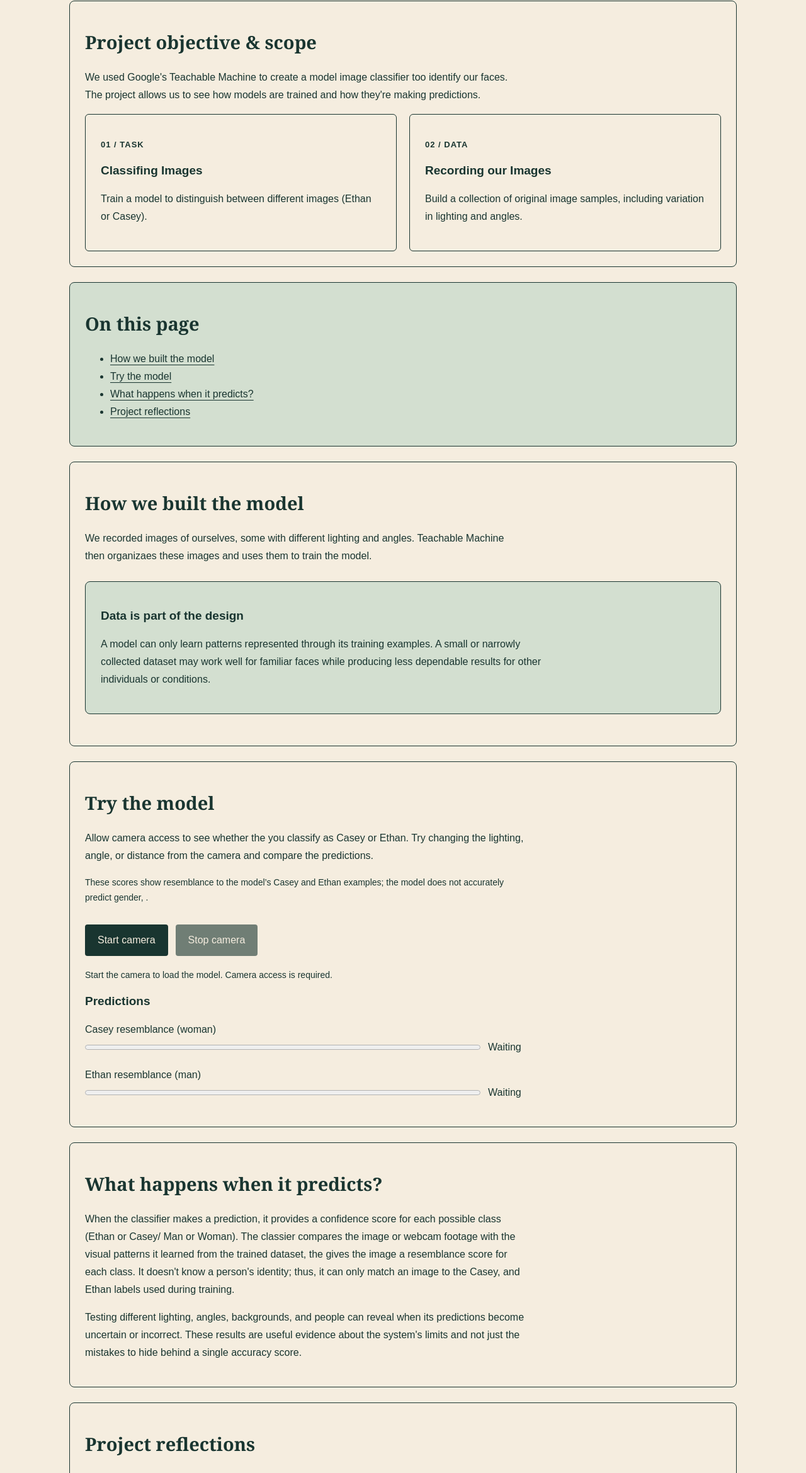
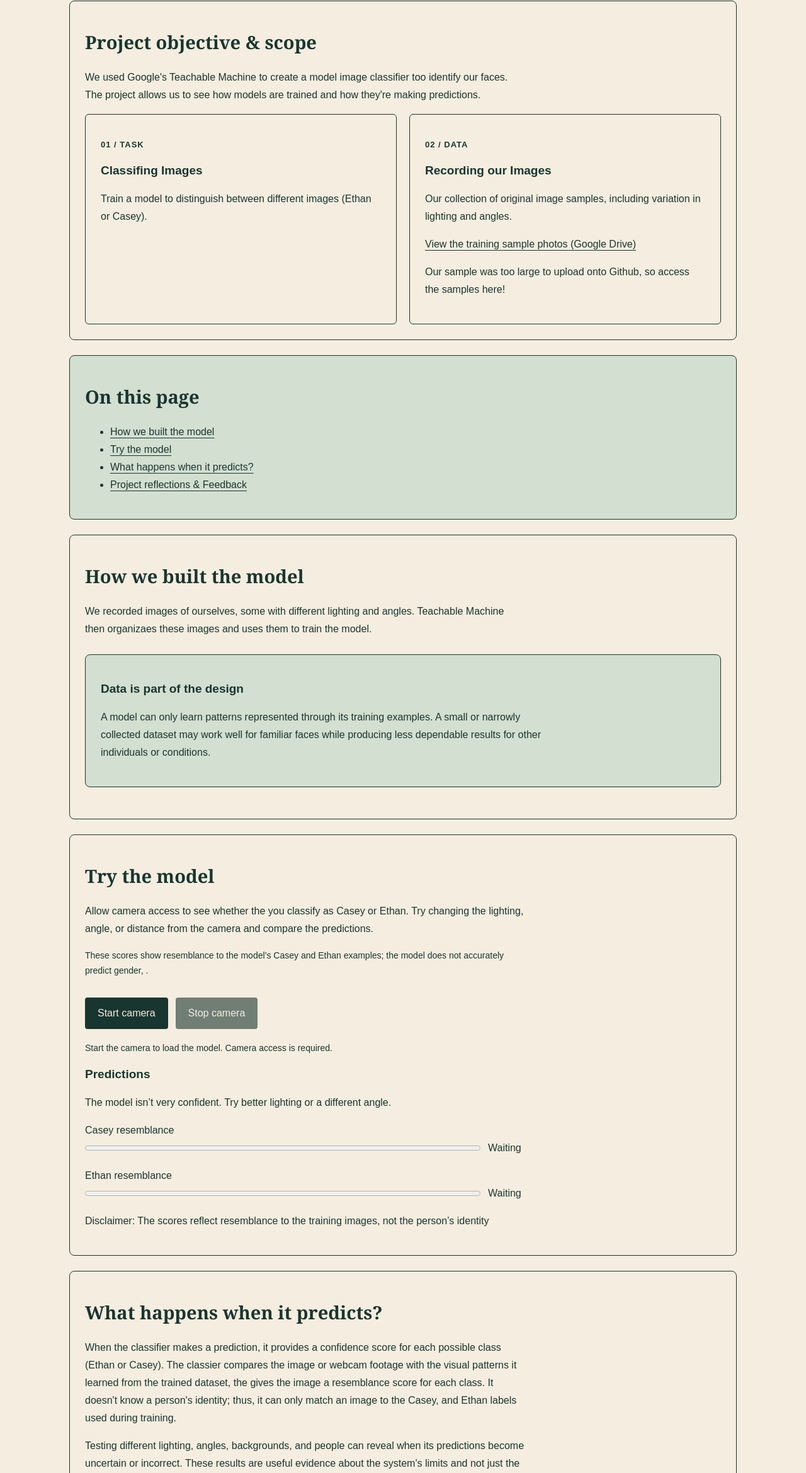
Before and after one commit to emoua3-cloud/LIS500, a plain HTML site: page Machinelearning.html in a window 1280 px wide. Shown: the part 461-2800 px from the top of the page at 63% size. Drawn offline with Linux system fonts and the light colour scheme.

Commit message:
Revise Machine Learning project HTML content
Updated HTML structure and content for the Machine Learning project, including project objectives, reflections, and model interaction details.

```diff
--- a/Machinelearning.html
+++ b/Machinelearning.html
@@ -9,6 +9,14 @@
 <body>
     <a class="skip" href="#main">Skip to main content</a>
 
+    <!-- For our coding, we decided to keep the same structure and layout accoridng to our webpage made earlier in project 2 for simplicity and consistency.
+     We wanted to keep the same header and navigation bar for consistency and accessibility through the webpage alongside the same footer. We really enjoyed
+     the color contrast as it introduces a warm and inviting feeling to the webpage, turning a complex idea into a more approachable concept.
+     Layout wise, we kept it the same since it followed a seciton by section approach which is easier to follow. From there, our concept layout was to have
+     a hero section introducting the project, followed by a section that explained the project objective and scope. From there, we had a little contents section,
+     and the main sections of the project. This includes the process of building the model, trying the model, explaining the algorithm, and our reflections
+     on the project. When talking about topics that introduces new material or a level of complexity through debatable thought, we wanted our webpahe to
+     simple allow visitors to read and clearly understand our project, viewpoints through the project, and the implications of machine learning. -->
     <header>
         <div class="wrap">
             <p class="brand">LIS500 <span>Technology &amp; Equity</span></p>
@@ -41,8 +49,10 @@
                 <article>
                     <p class="number">02 / DATA</p>
                     <h3>Recording our Images</h3>
-                    <p>Build a collection of original image samples, including variation in lighting and angles.</p>
-                </article>
+                    <p>Our collection of original image samples, including variation in lighting and angles.</p>
+                <p> <a href="https://drive.google.com/drive/folders/194GI8KSdnHquYHPwj8jnAFOGESDTWKo_?usp=drive_link" target="_blank" rel="noopener noreferrer">View the training sample photos (Google Drive)</a></p>
+                    <p> Our sample was too large to upload onto Github, so access the samples here!</p>
+            </article>
             </div>
         </section>
 
@@ -52,7 +62,7 @@
                 <li><a href="#process">How we built the model</a></li>
                 <li><a href="#try-model">Try the model</a></li>
                 <li><a href="#algorithm">What happens when it predicts?</a></li>
-                <li><a href="#reflection">Project reflections</a></li>
+                <li><a href="#reflection">Project reflections & Feedback</a></li>
             </ul>
         </aside>
 
@@ -77,20 +87,22 @@
             <div id="webcam-container" aria-label="Live camera preview"></div>
             <div id="prediction-container" aria-label="Model predictions">
                 <h3>Predictions</h3>
+                <p>The model isn’t very confident. Try better lighting or a different angle.</p>
                 <ul class="prediction-list">
                     <li>
-                        <span>Casey resemblance (woman)</span>
+                        <span>Casey resemblance</span>
                         <div class="prediction-confidence">
                             <progress id="casey-probability" max="1" value="0" aria-label="Casey resemblance score">0%</progress>
                             <span id="casey-label">Waiting</span>
                         </div>
                     </li>
                     <li>
-                        <span>Ethan resemblance (man)</span>
+                        <span>Ethan resemblance</span>
                         <div class="prediction-confidence">
                             <progress id="ethan-probability" max="1" value="0" aria-label="Ethan resemblance score">0%</progress>
                             <span id="ethan-label">Waiting</span>
                         </div>
+                        <p>Disclaimer: The scores reflect resemblance to the training images, not the person’s identity</p>
                     </li>
                 </ul>
             </div>
@@ -98,7 +110,7 @@
 
         <section id="algorithm">
             <h2>What happens when it predicts?</h2>
-            <p> When the classifier makes a prediction, it provides a confidence score for each possible class (Ethan or Casey/  Man or Woman). The classier compares the image or webcam footage with the visual patterns it learned from the trained dataset, the gives the image a resemblance score for each class. It doesn't know a person's identity; thus, it can only match an image to the Casey, and Ethan labels used during training.</p>
+            <p> When the classifier makes a prediction, it provides a confidence score for each possible class (Ethan or Casey). The classier compares the image or webcam footage with the visual patterns it learned from the trained dataset, the gives the image a resemblance score for each class. It doesn't know a person's identity; thus, it can only match an image to the Casey, and Ethan labels used during training.</p>
             <p>Testing different lighting, angles, backgrounds, and people can reveal when its predictions become uncertain or incorrect. These results are useful evidence about the system's limits and not just the mistakes to hide behind a single accuracy score.</p>
         </section>
 
@@ -107,16 +119,20 @@
             <p>For our project, we wanted to explore how a machine learning model can be trained to recognize the differences between two individuals using images of them as inspired by Joy Buolamwini. Through this process, we used Google’s Teachable Machine to create an image classifier that can identify whether a picture could identify Ethan or Casey. Thus, our goal was to understand how machines learn from our visual data, and how the quality of the inputted data can affect their predictions.</p>
             <p>At first, we considered creating a facial expression classifier that could try to identify emotions such as happiness, sadness, or a neutral expression. However, we decided to change our direction and focus on two individuals instead. This narrows down the focus and allows the opportunity to examine how a machine learns how to distinguish between people based on the images it receives. Although the project seems simple on the surface, it raises important questions about how facial recognition systems work and whether we should even trust their results.</p>
             <p>Through this project process, we are each contributing roughly 100 photos each of ourselves, giving us a total dataset of approximately 200 images. Through these images, we plan to vary the lighting, camera angles, distance, or facial expressions. This will allow us to examine whether the model can still identify under the many different conditions and not just rely on similar looking photos. </p>
-            <p>One of the most important components of this project was collecting the images that we used to train the model. To train a model, we needed the machine to train from examples to learn from. Thus, we learned that the variety and quality of each image could have a crucial impact on how the model performs. Thus, for our dataset, we collected photographs of ourselves, both group members under different conditions. For example, some images will have brighter lighting, while others will have darker or uneven lighting. We also tried changing the distance between camera and the subject, and using different angles. These little differences are crucial to the process as it highlights how people do not always look the same in every photograph. </p>
+            <p>One of the most important components of this project was collecting the images that we used to train the model. To train a model, we needed the machine to train from examples to learn from. Thus, we learned that the variety and quality of each image could have a crucial impact on how the model performs. Then, for our dataset, we collected photographs of ourselves, both group members under different conditions. For example, some images will have brighter lighting, while others will have darker or uneven lighting. We also tried changing the distance between camera and the subject, and using different angles. These little differences are crucial to the process as it highlights how people do not always look the same in every photograph. </p>
             <p>We knew that if the model was trained under the same conditions, it might learn to recognize those specific conditions rather than the individuals we’re trying to teach it. This could lead to an inaccurate prediction where the model can encounter a photograph that looks different from the training images. This allows us to come to a conclusion that through this process, collection of data is not just about gathering as many samples as we can, but carefully collecting what these samples represent and what the model may encounter when processing its training. </p>
             <p>A huge influence on our project was Joy Buolamwini, and her book Unmasking AI. Her work discussed the problems that could occur when artificial intelligence systems are developed with incomplete or unrepresentative datasets. Joy’s significant research into commercial facial analysis systems found that significant differences in error rates across demographic groups prevails. As darker skin toned women experienced much greater error rates than lighter toned individuals examined by the system. This research connects directly to our project because we are creating a model that uses photographs of human faces to make predictions and resemblances to each label. Even though our classifier is much smaller and only recognizes two people, it depends on the data we provide it. Thus, if the predictions become less reliable as the conditions aren’t met.</p>
             <p>One lesson we’ve taken away from Buolamwini’s work was that artificial intelligence is not automatically objective. People make decisions about what to collect, categories of conditions, and how the model should be trained. These decisions can significantly influence results, and a machine may produce a prediction based on the patterns from its training data. However, something to note is that these predictions are always accurate or fair. We also recognize that our project has limitations that are different from the larger systems discussed from Joy’s Unmasking AI. Our dataset only includes two individuals, so it cannot represent the variety of faces, appearances, and conditions found within the general population. It would also be important to understand that just because the model can distinguish between us, it doesn’t mean that it would be capable of accurately recognizing other people.</p>
             <p>An additional question that we wanted to explore was whether our model was actually learning to recognize us as individuals or whether it was relying on the visual characteristics to make its results. Although we were training the model to distinguish between us (Ethan or Casey), it is possible that the model may identify patterns associated with these characteristics such as skin tone, facial features/ structures, hairstyle, or other visible features. These characteristics may help the model distinguish between our two categories, but they don’t necessarily mean that it will understand individual identity. This raises another question about how facial recognition systems learn from the human face. Could a machine trained to recognize two individuals begin relying on characteristics that are associated with demographic categories, such as race or gender presentations? Our model isn’t specifically designed to classify race or gender, but its predictions could still be influenced by visual characteristics that overlap from those categories. </p>
             <p>Furthermore, this connects to Joy Buolamwini’s discussion in Unmasking AI. Her research highlights how it is important to examine the data and characteristics that facial analysis systems rely on. This is as a model may appear to work correctly while still producing unequal or unreliable results under different conditions or different groups of people. Thus, through this experiment, we wanted to look beyond whether the model correctly identifies individuals if they match more as Ethan or Casey. We also wanted to consider what patterns it may be using to reach these conclusions. This helps us understand and gives another perspective that machine learning does not necessarily always learn what we intend to teach it. Instead, it may learn from the patterns available in its training data, which then introduces the limitations and untended biases.</p>
 
+            <h2> Project Reflection & Feedback</h2>
+            <p>	Throughout our project responses, one common suggestion was to introduce a third classification category labeled “Other.” At first, this seemed reasonable because it would allow the model to distinguish between Ethan, Casey, and individuals who were neither of us. However, after reflecting on Joy’s Unmasking AI, we further questioned whether adding another category would actually address the deeper concerns regarding facial recognition and algorithmic discrimination. </p>
+            <p> Unlike the Ethan and Casey categories, which represented two specific individuals, the “Other” category will contain a wide variety of different people with varying degrees of facial characteristics. Some individuals could also share similar visual aspects with either of us and this could potentially create overlapping patterns that make classification even more difficult. Furthermore, if the number of images in the “Other” category were to exceed or each image that was to be training the model isn’t equal to that of Ethan or Casey, the training set becomes significantly disproportionate. This little change could cause significant changes in how the model learns and distinguishes between classifications, and through this perspective, having more photos will not result in more accurate scores. </p>
+            <p> More importantly, adding another category will not really make the AI system more inclusive or less biased like how many people think it will. Buolamwini’s work demonstrated how facial recognition technologies can produce discrimination even when their training data and development processes fail to adequately represent different populations. Although our original model was to distinguish between two faces, the model could still rely on characteristics associated with race, skin tone, gender, or other visual pattern when making its predictions. </p>
+            <p> In all, we recognize that to improve an algorithm’s ability to make classifications on individuals doesn’t automatically make it accurate or fair. A model can always produce high confidentiality while incorrectly identifying individuals. Rather than thinking the addition of “Other” would resolve the concern, we chose to acknowledge the limitations of our two-class model. Our experiment was to reinforce Joy’s lesson from Unmasking AI. AI development requires not only what the algorithm can produce in outcome, but also how it learns, what influences its decision processes, and who might face the disadvantage by its predictions. </p>
         </section>
     </main>
-# Teachable Machine Code
     <footer>
         <div class="wrap">
             <p>LIS500 · Technology &amp; Equity</p>
```
